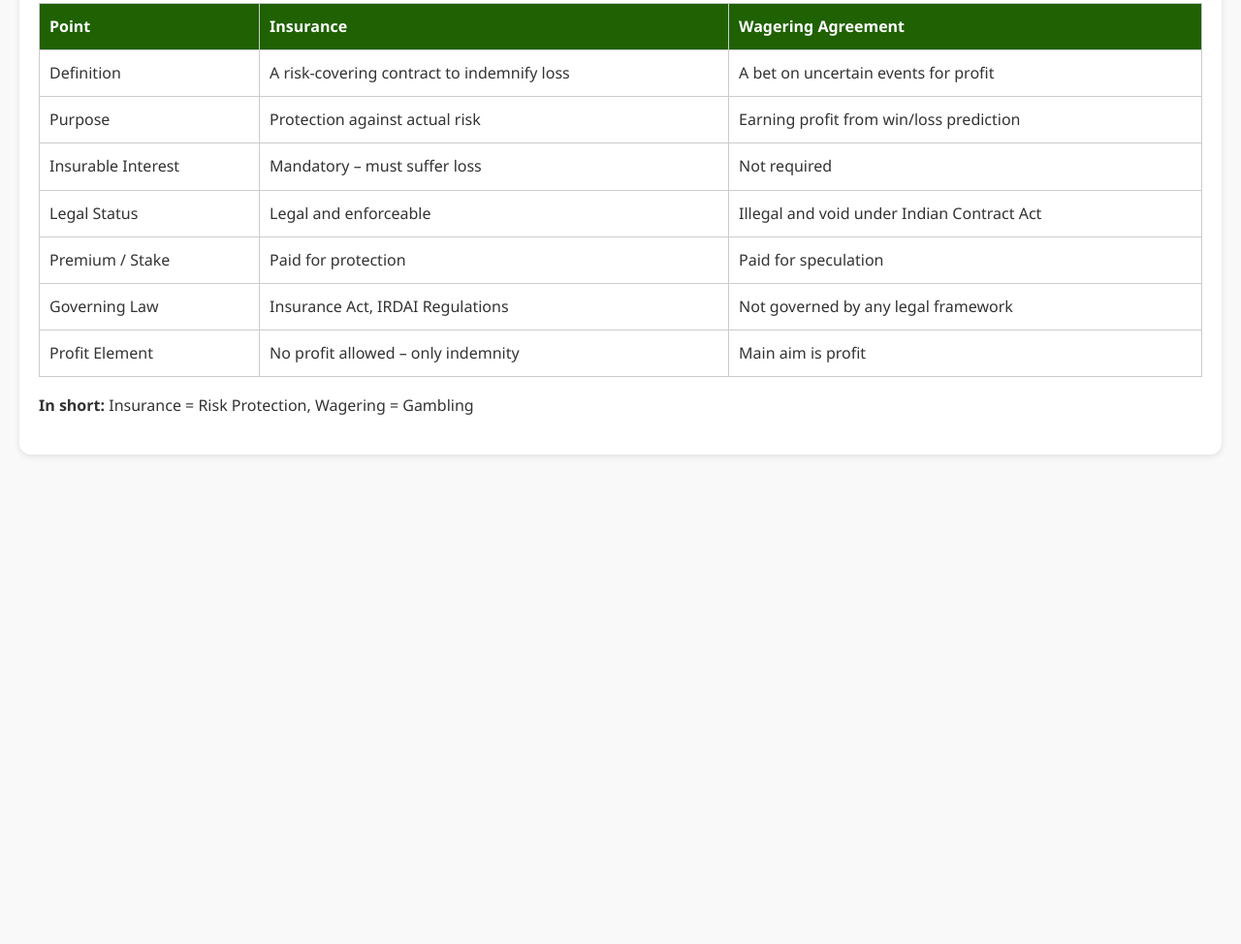
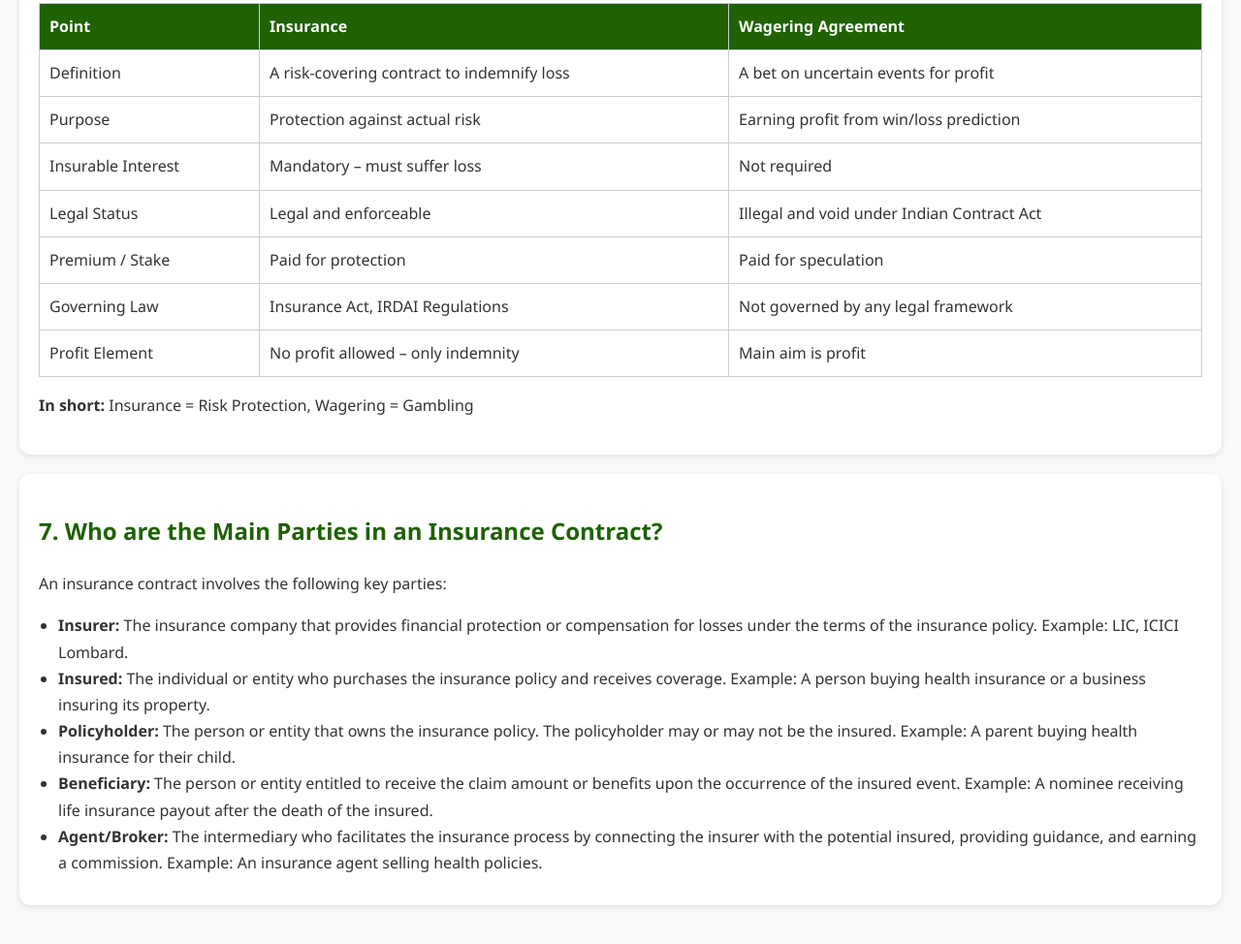
Before and after one commit to PrinceJiarul/Insurance, a plain HTML site: page index.html in a window 1280 px wide. Shown: the part 4056-5030 px from the top of the page at 97% size. Before the commit the page ends 4565 px from the top, so only its background shows below. Drawn offline with Linux system fonts and the light colour scheme.

Commit message:
index.html

```diff
--- a/index.html
+++ b/index.html
@@ -256,6 +256,17 @@
         </table>
         <p><strong>In short:</strong> Insurance = Risk Protection, Wagering = Gambling</p>
     </section>
+        <section>
+        <h2>7. Who are the Main Parties in an Insurance Contract?</h2>
+        <p>An insurance contract involves the following key parties:</p>
+        <ul>
+            <li><strong>Insurer:</strong> The insurance company that provides financial protection or compensation for losses under the terms of the insurance policy. Example: LIC, ICICI Lombard.</li>
+            <li><strong>Insured:</strong> The individual or entity who purchases the insurance policy and receives coverage. Example: A person buying health insurance or a business insuring its property.</li>
+            <li><strong>Policyholder:</strong> The person or entity that owns the insurance policy. The policyholder may or may not be the insured. Example: A parent buying health insurance for their child.</li>
+            <li><strong>Beneficiary:</strong> The person or entity entitled to receive the claim amount or benefits upon the occurrence of the insured event. Example: A nominee receiving life insurance payout after the death of the insured.</li>
+            <li><strong>Agent/Broker:</strong> The intermediary who facilitates the insurance process by connecting the insurer with the potential insured, providing guidance, and earning a commission. Example: An insurance agent selling health policies.</li>
+        </ul>
+    </section>
 </body>
 
 </html>
```
